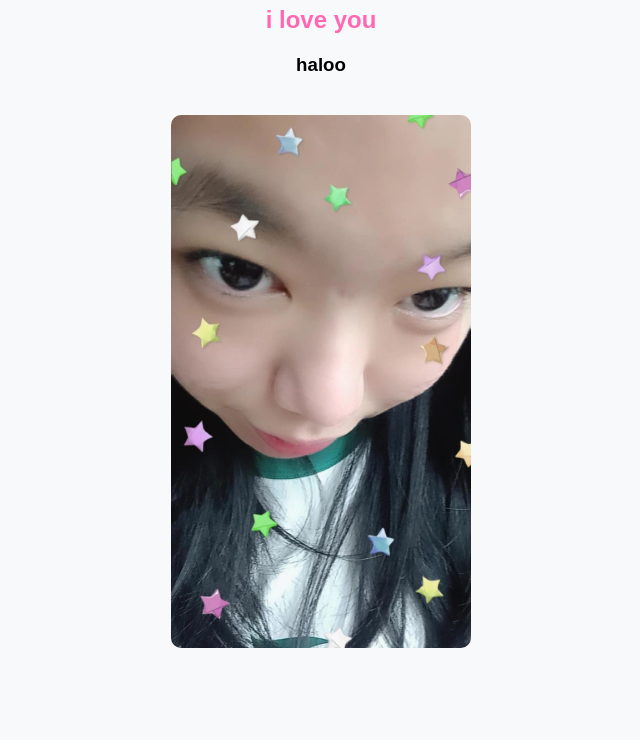
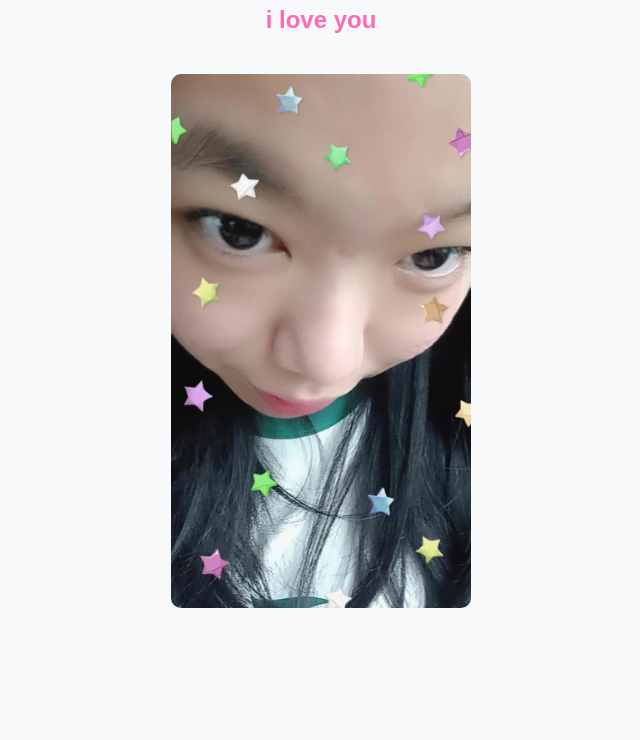
Before and after one commit to notds4/keisha, a plain HTML site: page index.html in a window 1280 px wide. Shown: the part 60-800 px from the top of the page, without its empty margins (319-959 px from the left). Drawn offline with Linux system fonts and the light colour scheme.

Commit message:
Update index.html

```diff
--- a/index.html
+++ b/index.html
@@ -25,7 +25,7 @@
 <body>
     <h1>Keysia Cantik</h1>
     <h2>i love you</h2>
-    <h3>haloo</h3>
+    <h3></h3>
     <img src="gambar.jpg" alt="Keysia">
     </body>
 </html>
```
